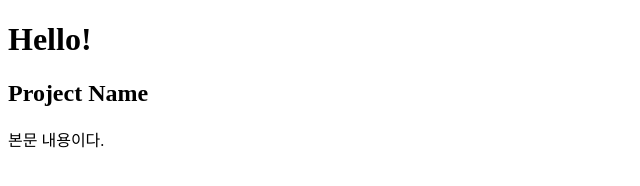
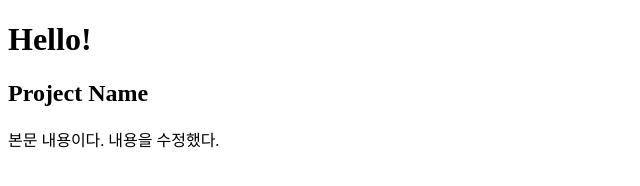
Before and after one commit to cheoldong/github_test, a plain HTML site: page index.html in a window 1280 px wide. Shown: the whole page, without its empty margins (0-640 px from the left). Drawn offline with Linux system fonts and the light colour scheme.

Commit message:
[add] add text

```diff
--- a/index.html
+++ b/index.html
@@ -8,6 +8,6 @@
   <body>
     <h1>Hello!</h1>
     <h2>Project Name</h2>
-    <p>본문 내용이다.</p>
+    <p>본문 내용이다. 내용을 수정했다.</p>
   </body>
 </html>
```
